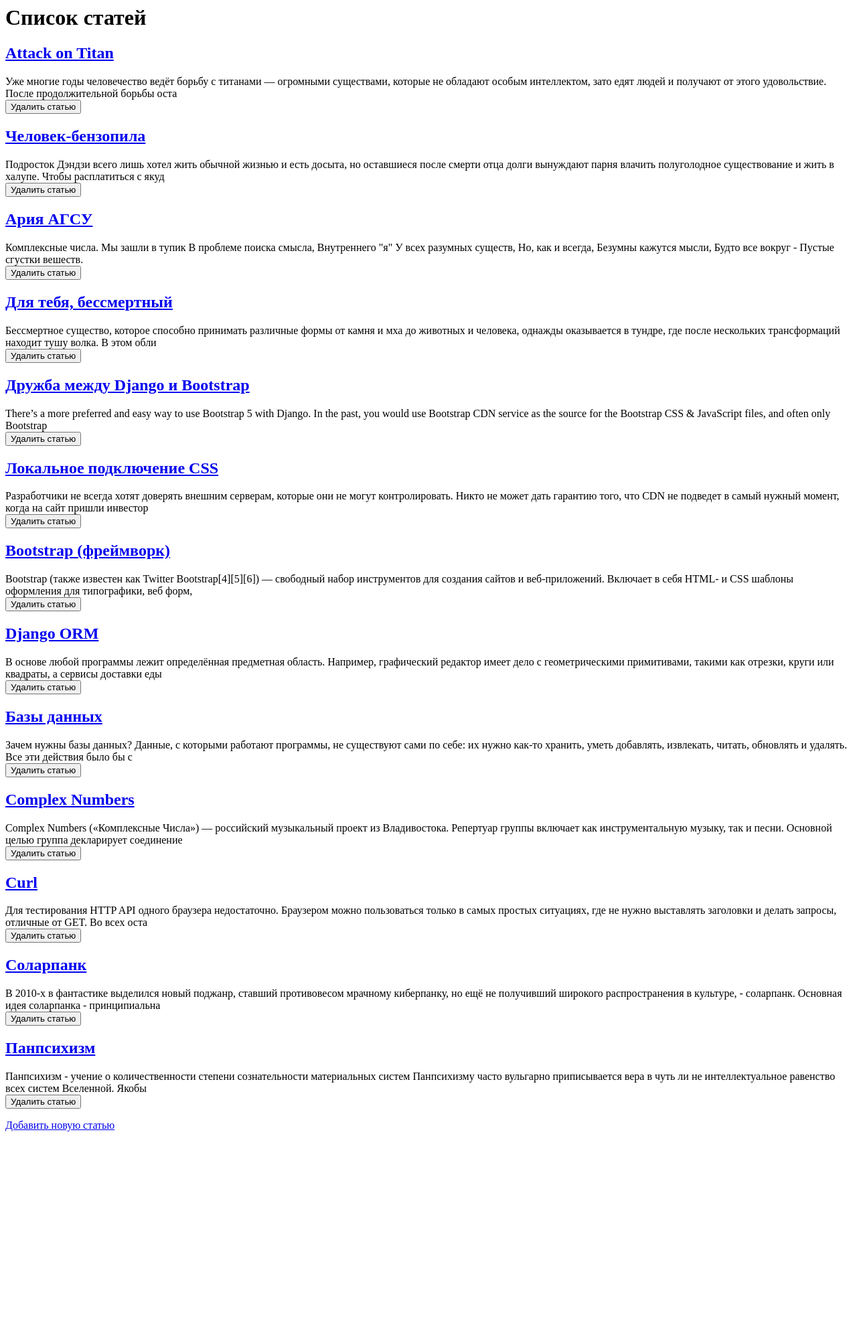
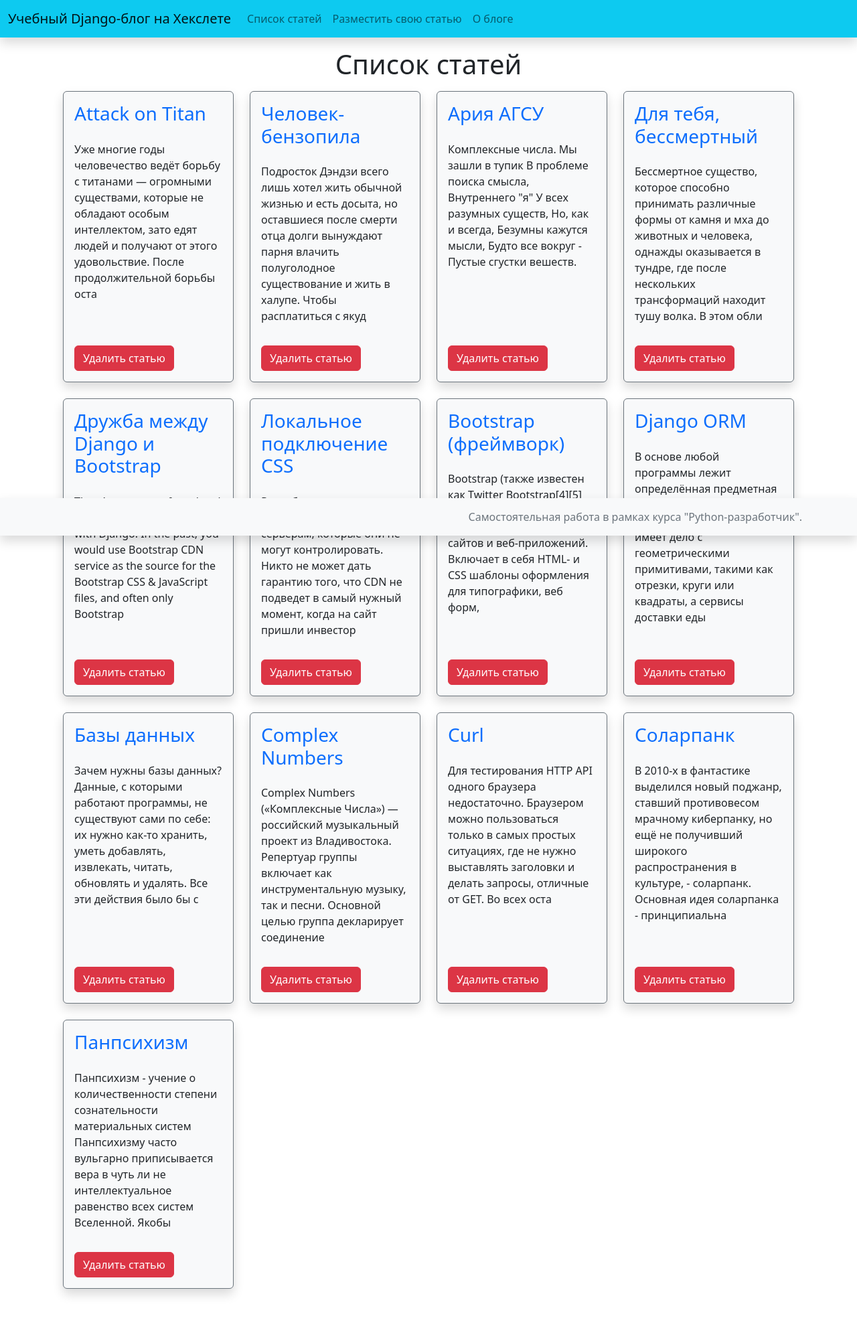
Before and after one commit to irisraine/hexlet-django-blog, a Django app: page /articles/ in a window 1280 px wide. Shown: the whole page at 67% size. Before the commit the page ends 1690 px from the top, so only its background shows below. Run offline with Django 4.2, Linux system fonts and the light colour scheme; data comes from the database, SQL or seed files in the repository; both versions use the stored data as it was after the commit; some libraries are stand-ins or nearby versions.

Commit message:
extra step: add bootstrap

```diff
--- a/hexlet_django_blog/article/forms.py
+++ b/hexlet_django_blog/article/forms.py
@@ -4,7 +4,7 @@ from .models import Article
 
 
 class CommentArticleForm(forms.Form):
-    content = forms.CharField(label='Комментарий')
+    content = forms.CharField(label='Текст комментария')
 
 
 class ArticleForm(ModelForm):
@@ -13,5 +13,5 @@ class ArticleForm(ModelForm):
         fields = ['name', 'body']
         labels = {
             'name': 'Имя',
-            'body': 'Текст комментария'
+            'body': 'Текст статьи'
         }
--- a/hexlet_django_blog/article/views.py
+++ b/hexlet_django_blog/article/views.py
@@ -7,7 +7,7 @@ from .forms import CommentArticleForm, ArticleForm
 
 class IndexView(View):
     def get(self, request, *args, **kwargs):
-        articles = Article.objects.all()[:15]
+        articles = Article.objects.all()[:20]
         return render(request, 'articles/index.html', context={
             'articles': articles,
         })
--- a/hexlet_django_blog/settings.py
+++ b/hexlet_django_blog/settings.py
@@ -46,6 +46,7 @@ INSTALLED_APPS = [
     'django.contrib.staticfiles',
     'hexlet_django_blog',
     'hexlet_django_blog.article',
+    'django_bootstrap5',
 ]
 
 MIDDLEWARE = [
--- a/hexlet_django_blog/templates/about.html
+++ b/hexlet_django_blog/templates/about.html
@@ -1,2 +1,6 @@
-<h1>О блоге</h1>
+{% extends 'layout/default.html' %}
+
+{% block title %}О блоге{% endblock %}
+{% block content %}
 <p>Эксперименты с Django на Хекслете</p>
+{% endblock %}
--- a/hexlet_django_blog/templates/articles/index.html
+++ b/hexlet_django_blog/templates/articles/index.html
@@ -1,12 +1,25 @@
+{% extends 'layout/default.html' %}
+
+{% block title %}Список статей{% endblock %}
 {% block content %}
-    <h1>Список статей</h1>
-    {% for article in articles %}
-        <h2><a href="{% url 'article' article.id %}">{{ article.name }}</a></h2>
-        <div>{{ article.body|slice:":200" }}</div>
-    <form action="{% url 'articles_delete' article.id %}" method="post">
-        {% csrf_token %}
-        <input type="submit" value="Удалить статью">
-    </form>
-    {% endfor %}
-    <div><a href="{% url 'articles_create' %}">Добавить новую статью</a></div>
+    <div class="container">
+        <div class="row">
+            {% for article in articles %}
+            <div class="col-12 col-md-4 col-lg-3 mb-4">
+                <article class="border border-secondary rounded shadow bg-light h-100 d-flex flex-column bd-highlight p-2 mb-3" >
+                    <div class="p-2 bd-highlight"><h3><a class="link-primary text-decoration-none" href="{% url 'article' article.id %}">{{ article.name }}</a></h3></div>
+                    <div class="p-2 bd-highlight">{{ article.body|slice:":200" }}</div>
+                    <div class="mt-auto p-2 bd-highlight">
+                        <form action="{% url 'articles_delete' article.id %}" method="post">
+                        {% csrf_token %}
+                        <button type="submit" class="btn btn-danger">Удалить статью</button>
+                        </form>
+                    </div>
+
+                </article>
+            </div>
+            {% endfor %}
+        </div>
+    </div>
+
 {% endblock %}
--- /dev/null
+++ b/hexlet_django_blog/templates/layout/default.html
@@ -0,0 +1,55 @@
+<!doctype html>
+<html lang="en">
+<head>
+    <meta charset="UTF-8">
+    <meta name="viewport"
+          content="width=device-width, initial-scale=1, shrink-to-fit=no">
+    <meta http-equiv="X-UA-Compatible" content="ie=edge">
+    {% load django_bootstrap5 %}
+
+    {% bootstrap_css %}
+
+    {% bootstrap_javascript %}
+
+    {% bootstrap_messages %}
+    <title>Hexlet Django Blog</title>
+    <link href="https://cdn.jsdelivr.net/npm/bootstrap@5.2.3/dist/css/bootstrap.min.css" rel="stylesheet" integrity="sha384-rbsA2VBKQhggwzxH7pPCaAqO46MgnOM80zW1RWuH61DGLwZJEdK2Kadq2F9CUG65" crossorigin="anonymous">
+</head>
+<body>
+<header class="flex-shrink-0">
+<nav class="navbar navbar-expand-lg navbar-light bg-info shadow fixed-top">
+  <div class="container-fluid">
+    <a class="navbar-brand" href="{% url 'index' %}">Учебный Django-блог на Хекслете</a>
+    <button class="navbar-toggler" type="button" data-bs-toggle="collapse" data-bs-target="#navbarNav" aria-controls="navbarNav" aria-expanded="false" aria-label="Toggle navigation">
+      <span class="navbar-toggler-icon"></span>
+    </button>
+    <div class="collapse navbar-collapse" id="navbarNav">
+      <ul class="navbar-nav">
+        <li class="nav-item">
+          <a class="nav-link" href="{% url 'articles' %}">Список статей</a>
+        </li>
+        <li class="nav-item">
+          <a class="nav-link" href="{% url 'articles_create' %}">Разместить свою статью</a>
+        </li>
+        <li class="nav-item">
+          <a class="nav-link" href="{% url 'about' %}">О блоге</a>
+        </li>
+      </ul>
+    </div>
+  </div>
+</nav>
+</header>
+<main class="flex-grow-1">
+    <div class="container-lg mt-5 pt-4 mb-5">
+        <div class="text-center pb-2"><h1>{% block title %}{% endblock %}</h1></div>
+        {% block content %}{% endblock %}
+    </div>
+</main>
+
+<footer class="footer mt-auto py-3 bg-light shadow fixed-bottom">
+  <div class="container">
+    <div class="text-muted text-end">Самостоятельная работа в рамках курса "Python-разработчик".</div>
+  </div>
+</footer>
+</body>
+</html>
--- a/hexlet_django_blog/urls.py
+++ b/hexlet_django_blog/urls.py
@@ -19,8 +19,8 @@ from hexlet_django_blog import views
 from hexlet_django_blog.views import IndexView
 
 urlpatterns = [
-    path('', IndexView.as_view()),
-    path('about/', views.about),
+    path('', IndexView.as_view(), name='index'),
+    path('about/', views.about, name='about'),
     path('articles/', include('hexlet_django_blog.article.urls')),
     path('admin/', admin.site.urls),
 ]
--- a/pyproject.toml
+++ b/pyproject.toml
@@ -8,6 +8,7 @@ authors = ["Iris-Raine <iris.raine.darkest.star@gmail.com>"]
 python = "^3.8"
 Django = "^4.1.5"
 python-dotenv = "^0.21.1"
+django-bootstrap5 = "^22.2"
 
 [tool.poetry.dev-dependencies]
 
```
Also changed, not shown: hexlet_django_blog/templates/articles/create.html (+19 -7 lines), hexlet_django_blog/templates/articles/show.html (+18 -2 lines), hexlet_django_blog/templates/articles/update.html (+19 -7 lines), hexlet_django_blog/templates/comment.html (+19 -7 lines), hexlet_django_blog/templates/index.html (+21 -2 lines), db.sqlite3, 1 other file.
